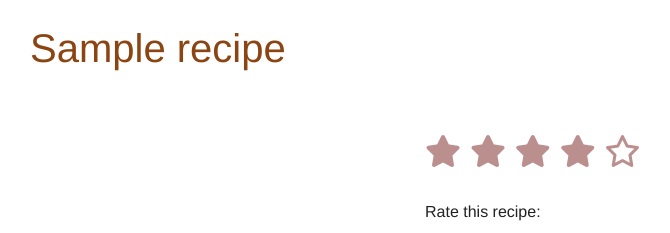
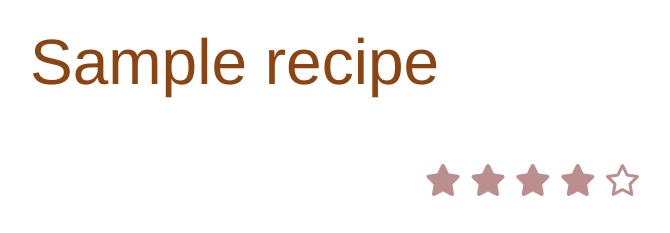
Before and after one commit to Gkicks/sprout, a Django app: a page that uses blog/templates/blog/recipe_detail.html in a window 1280 px wide. Shown: the part 146-379 px from the top of the page, without its empty margins (40-710 px from the left). Run offline with Django 4.2, Linux system fonts and the light colour scheme; tables that the repository leaves empty hold one stand-in row (values such as "Sample post"); some libraries are stand-ins or nearby versions.

Commit message:
add style to recipe detail page

```diff
--- a/blog/templates/blog/recipe_detail.html
+++ b/blog/templates/blog/recipe_detail.html
@@ -8,7 +8,7 @@
     <div class="row">
         <!-- recipe title -->
         <div class="col-12 h1 mt-4 mb-2 detail-title">
-            <h1>{{ recipe.recipe_name }}</h1>
+            <h1 id="recipe-detail-title">{{ recipe.recipe_name }}</h1>
         </div>
     </div>
     <br>
@@ -31,7 +31,7 @@
             <div>
                 {% if not average_number %}
                 <!-- displays it there are no ratings for the recipe -->
-                <p>There are no ratings for this recipe</p>
+                <p id="no-rating-paragraph">There are no ratings for this recipe</p>
                 {% else %}
                 <!-- displays it there are ratings for the recipe -->
                 <div class="star-rating">
@@ -141,7 +141,7 @@
     <!-- informs the user if there have been no comments left for that recipe -->
     {% if not comments %}
     <div>
-    <p>There are no comments to display</p>
+    <p id="no-comments-paragraph">There are no comments to display</p>
 </div>
 {% endif %}
 </div>
--- a/static/css/style.css
+++ b/static/css/style.css
@@ -153,6 +153,14 @@ footer {
     color: var(--pink);
 }
 
+#recipe-detail-title {
+    font-size: 4rem;
+}
+
+#no-rating-paragraph, #no-comments-paragraph {
+    font-size: 1.75rem;
+}
+
 hr:last-child {
     display: none;
   }
```
